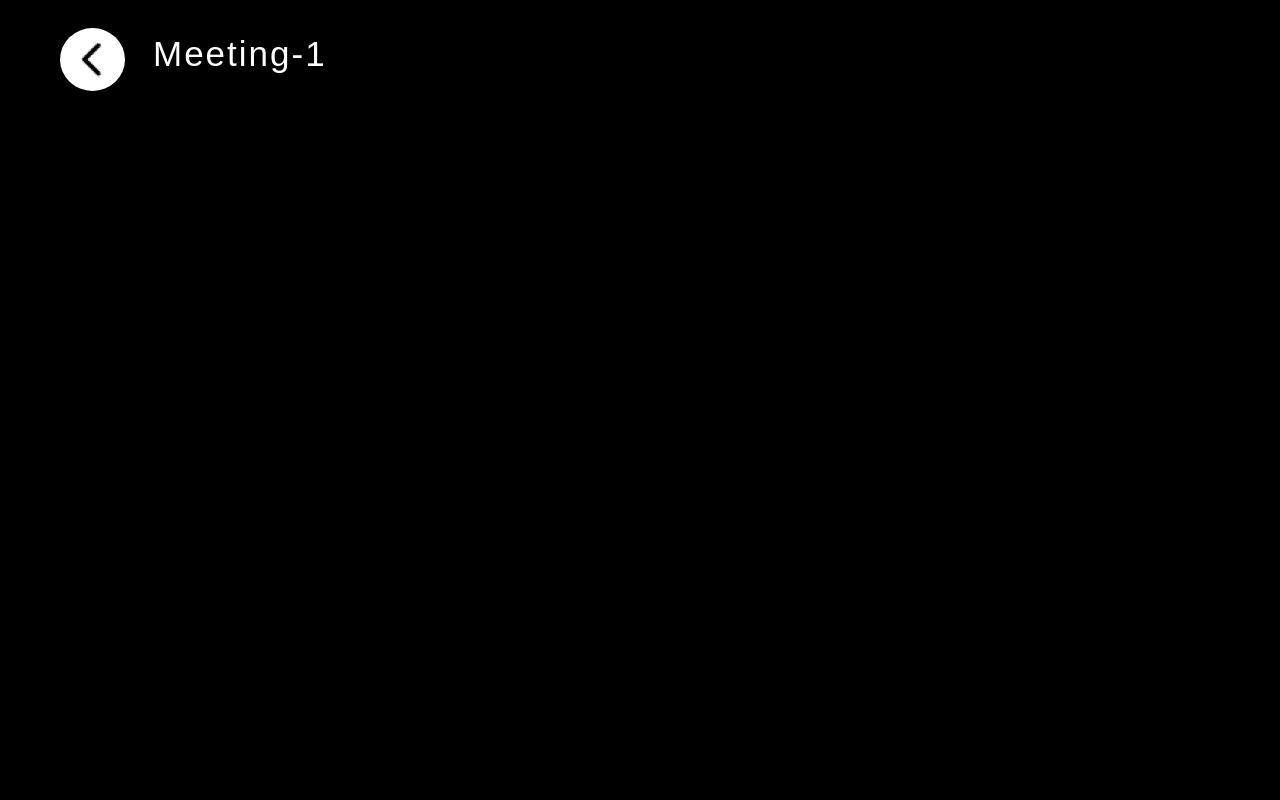
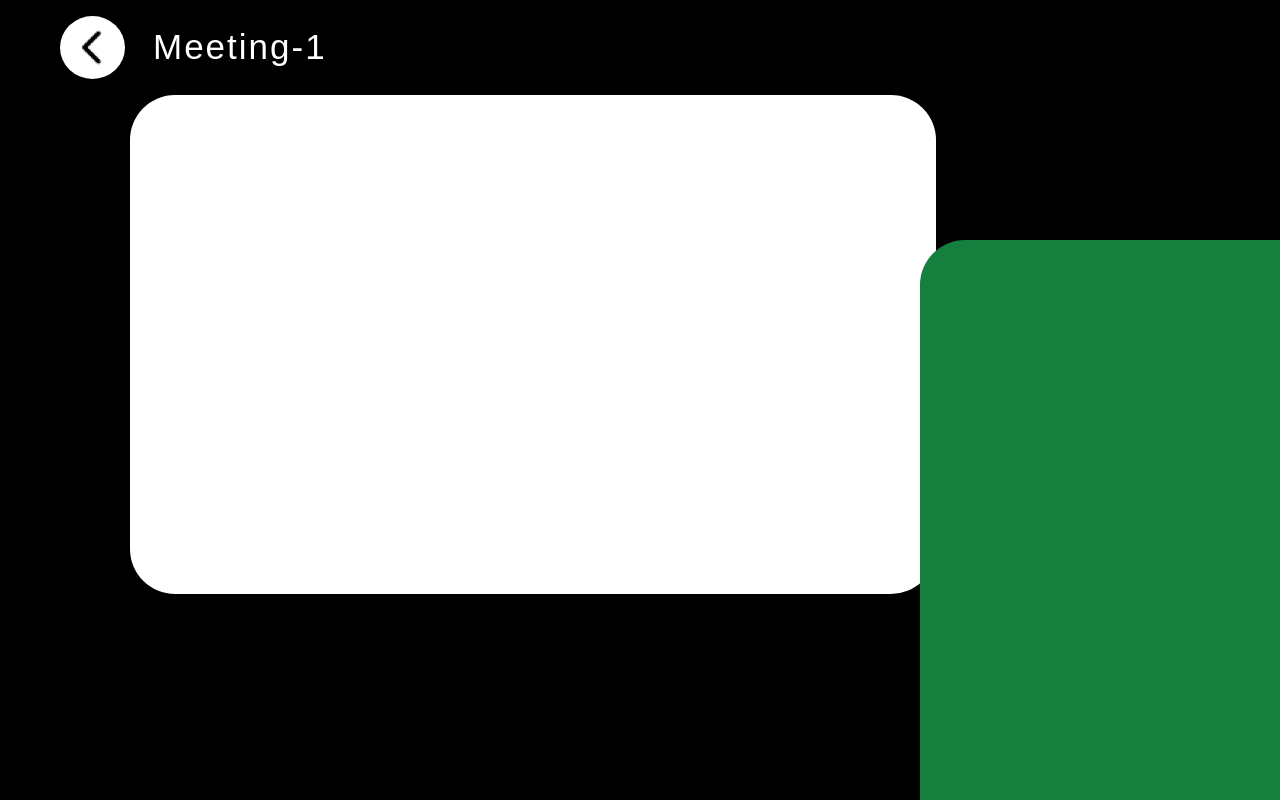
Before and after one commit to Febin-Joseph/zoomify, a React (Create React App) app in the folder client/: page /video in a window 1280 px wide. Built offline with nearby package versions, Linux system fonts and the light colour scheme.

Commit message:
completed one screen and chat screen

```diff
--- a/client/src/components/videoCall/Screen.jsx
+++ b/client/src/components/videoCall/Screen.jsx
@@ -2,7 +2,11 @@ import React from 'react'
 
 const Screen = () => {
   return (
-    <div>Screen</div>
+    <div className='flex justify-start items-center ml-[90px]'>
+      <div className='w-[63vw] h-[39vw] rounded-[45px] bg-white min-w-[300px] min-h-[400px]'>
+
+      </div>
+    </div>
   )
 }
 
--- a/client/src/pages/videoCall/chat/Chat.jsx
+++ b/client/src/pages/videoCall/chat/Chat.jsx
@@ -1,9 +1,14 @@
 import React from 'react'
 
 const Chat = () => {
-  return (
-    <div>Chat</div>
-  )
+    return (
+        <div>
+            <div className='fixed bottom-0 right-0 h-[560px] rounded-tl-[45px]
+         w-[360px] bg-green-700'>
+
+            </div>
+        </div>
+    )
 }
 
 export default Chat
--- a/client/src/pages/videoCall/room/Room.jsx
+++ b/client/src/pages/videoCall/room/Room.jsx
@@ -1,18 +1,25 @@
 import React from 'react'
-import { BackIcon } from '../../../components';
+import { BackIcon, Screen } from '../../../components';
+import Chat from '../chat/Chat';
 
 const Room = ({ nameValidation }) => {
     return (
-        <div className='flex bg-[#000] min-h-screen max-h-full'>
+        <div className='flex flex-col bg-[#000] min-h-screen max-h-full'>
             <div className='lg:ml-10 lg:mt-4'>
-                <div className='ml-5 mt-3 flex'>
+                <div className='ml-5 mt-0 flex items-center'>
                     <BackIcon />
-                    <p className='text-white font-medium text-[35px] ml-4 lg:ml-7 tracking-[2px]'>{
-                        nameValidation ?
-                            nameValidation
-                            : "Meeting-1"
-                    }</p>
+                    <p className='text-white font-medium text-[35px] ml-4 lg:ml-7 tracking-[2px]'>
+                        {
+                            nameValidation ?
+                                nameValidation
+                                : "Meeting-1"
+                        }
+                    </p>
                 </div>
+                <div className='mt-4 '>
+                    <Screen />
+                </div>
+                    <Chat />
             </div>
         </div>
     )
```
Also changed, not shown: client/src/components/common/card/MainCard.jsx (+6 -2 lines).
